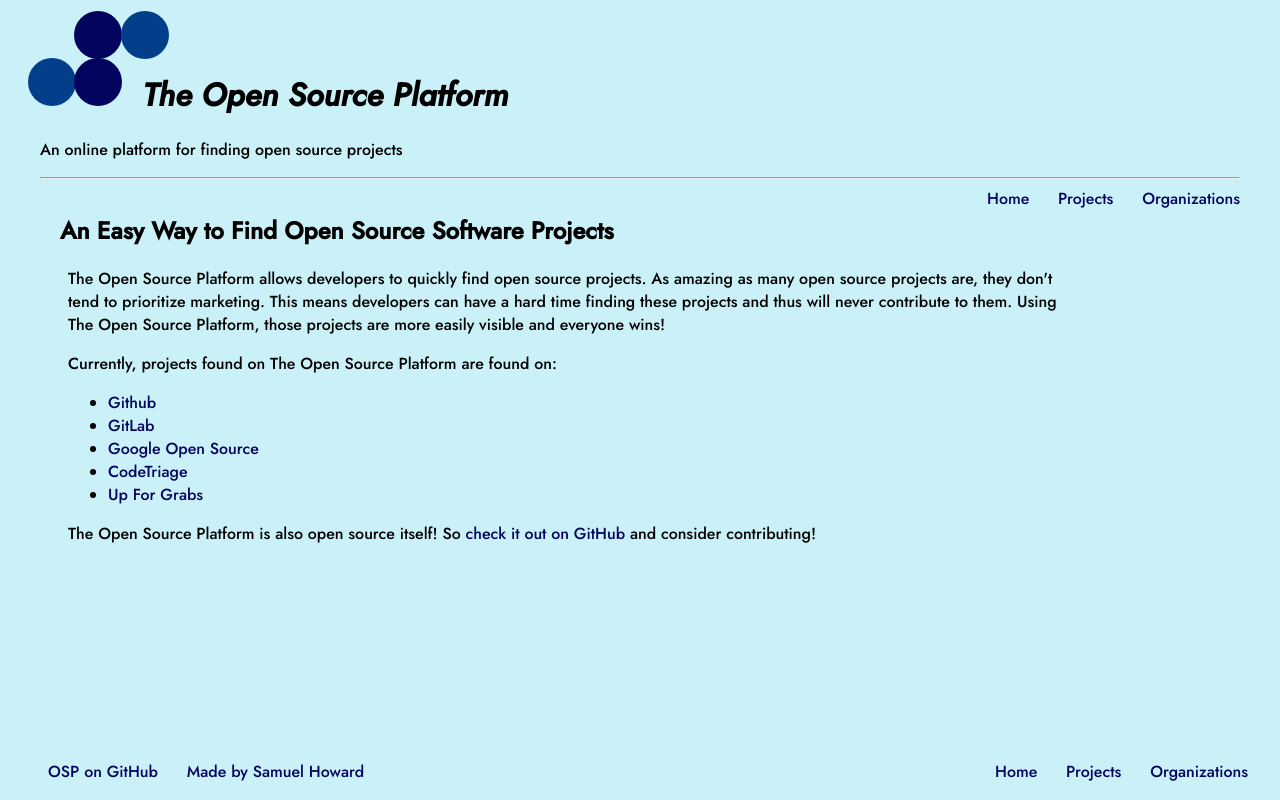
After one commit to SamuelHoward/open-source-platform, a Flask app: template flask_app/templates/index.html in a window 1280 px wide. The commit adds this page. Run offline with Flask 2, Linux system fonts and the light colour scheme; the template is opened without the code that fills it, so the values that code supplies are empty.

Commit message:
Adds home page

```diff
--- a/flask_app/static/css/style.css
+++ b/flask_app/static/css/style.css
@@ -67,6 +67,10 @@ a {
 
 input {
     background-color: #ADE8F4;
+}
+
+.index-text {
+    max-width: 1000px;
 }
 
 .project_description {
--- a/flask_app/templates/base.html
+++ b/flask_app/templates/base.html
@@ -29,6 +29,8 @@
 	<hr class="header-bottom">
 	<div>
 	  <span class="page-links">
+	    <a href= {{ url_for('index') }}>Home</a>
+	    &nbsp;&nbsp;&nbsp;&nbsp;
 	    <a href= {{ url_for('projects') }}>Projects</a>
 	    &nbsp;&nbsp;&nbsp;&nbsp;
 	    <a href= {{ url_for('organizations') }}>Organizations</a>
@@ -44,6 +46,8 @@
 	    <a href="https://www.linkedin.com/in/samuel-justin-howard/">Made by Samuel Howard</a>
 	  </span>
 	  <span class="page-links">
+	    <a href= {{ url_for('index') }}>Home</a>
+	    &nbsp;&nbsp;&nbsp;&nbsp;
 	    <a href= {{ url_for('projects') }}>Projects</a>
 	    &nbsp;&nbsp;&nbsp;&nbsp;
 	    <a href= {{ url_for('organizations') }}>Organizations</a>
--- /dev/null
+++ b/flask_app/templates/index.html
@@ -0,0 +1,28 @@
+{% extends "base.html" %}
+{% block content %}
+
+<h2>An Easy Way to Find Open Source Software Projects</h2>
+
+<div class="index-text">
+  <p>
+    The Open Source Platform allows developers to quickly find open source projects. As amazing as many open source projects are, they don't tend to prioritize marketing. This means developers can have a hard time finding these projects and thus will never contribute to them. Using The Open Source Platform, those projects are more easily visible and everyone wins!
+  </p>
+
+  <p>
+    Currently, projects found on The Open Source Platform are found on:
+    <ul>
+      <li><a href="https://github.com/">Github</a></li>
+      <li><a href="https://about.gitlab.com/">GitLab</a></li>
+      <li><a href="https://opensource.google/projects/list/cloud">Google Open Source</a></li>
+      <li><a href="https://www.codetriage.com/">CodeTriage</a></li>
+      <li><a href="https://up-for-grabs.net/#/">Up For Grabs</a></li>
+    </ul>
+  </p>
+
+  <p>
+    The Open Source Platform is also open source itself! So <a href="https://github.com/SamuelHoward/open-source-platform">check it out on GitHub</a> and consider contributing!
+  </p>
+
+</div>
+
+{% endblock %}
```
Also changed, not shown: flask_app/routes.py (+5 -2 lines).
